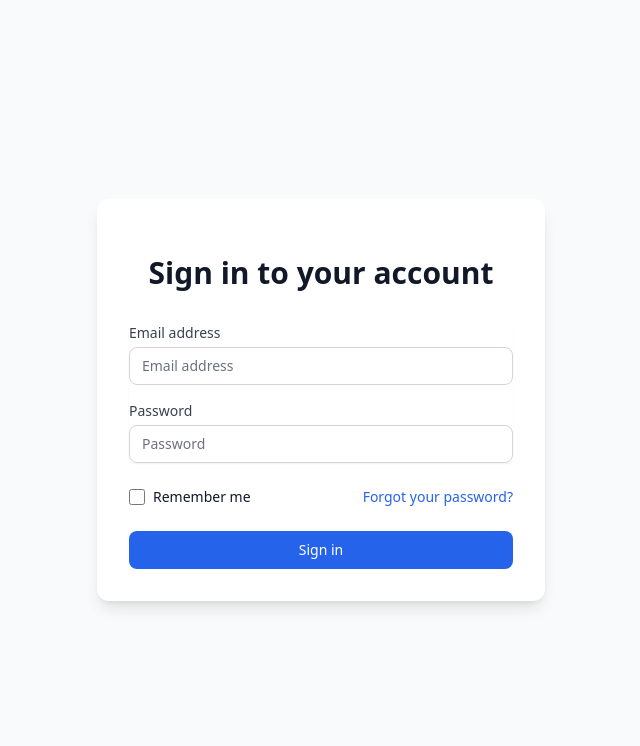
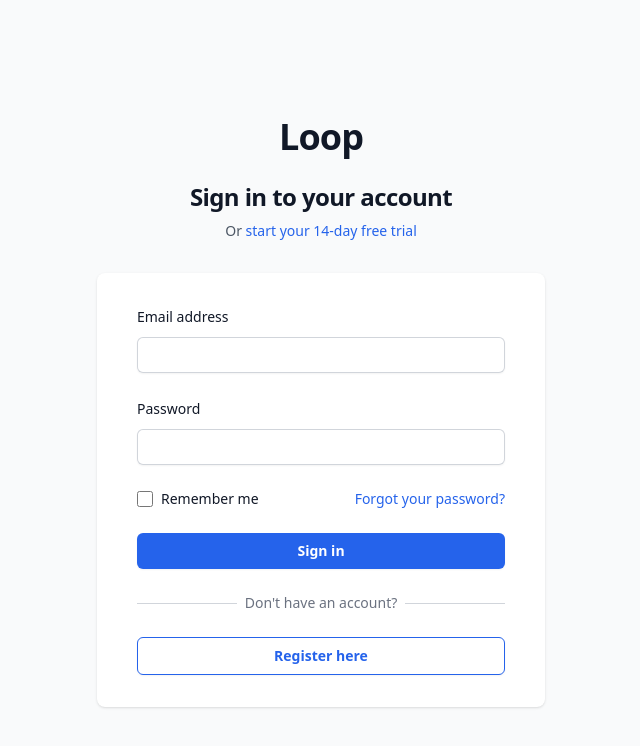
Before and after one commit to siljemogster/FED, a website: page index.html in a window 1280 px wide. Shown: the whole page, without its empty margins (319-959 px from the left). Drawn offline with Linux system fonts and the light colour scheme.

Commit message:
Sign in and register page

```diff
--- a/index.html
+++ b/index.html
@@ -7,72 +7,56 @@
     <link rel="stylesheet" href="css/output.css"/>
     <script scr="js/script.js" defer></script>
 </head>
-<body class="min-h-screen flex items-center justify-center bg-gray-50">
-    <!-- Main Container -->
-    <div class="max-w-md w-full space-y-8 p-8 bg-white rounded-xl shadow-lg">
-        <!-- Header -->
-        <div>
-            <h2 class="mt-6 text-center text-3xl font-extrabold text-gray-900">
+<body>
+    <div class="min-h-screen bg-gray-50 flex flex-col justify-center py-12 sm:px-6 lg:px-8">
+        <div class="sm:mx-auto sm:w-full sm:max-w-md">
+            <h1 class="mt-6 text-center text-4xl font-bold tracking-tight text-gray-900">Loop</h1>
+            <h2 class="mt-6 text-center text-2xl font-bold tracking-tight text-gray-900">
                 Sign in to your account
             </h2>
+            <p class="mt-2 text-center text-sm text-gray-600">
+                Or
+                <a href="#" class="font-medium text-blue-600 hover:text-blue-500">
+                    start your 14-day free trial
+                </a>
+            </p>
         </div>
 
-        <!-- Form -->
-        <form class="mt-8 space-y-6">
-            <!-- Input Fields Container -->
-            <div class="rounded-md shadow-sm space-y-4">
-                <!-- Email Field -->
+        <div class="mt-8 sm:mx-auto sm:w-full sm:max-w-md">
+            <div class="bg-white py-8 px-4 shadow sm:rounded-lg sm:px-10">
+                <form class="space-y-6" action="#" method="POST">
+                    <!-- Email Input -->
                     <div>
-                    <label for="email" class="block text-sm font-medium text-gray-700">
+                        <label for="email" class="block text-sm font-medium leading-6 text-gray-900">
                             Email address
                         </label>
-                    <div class="mt-1">
-                        <input
-                            id="email"
-                            name="email"
-                            type="email"
-                            autocomplete="email"
-                            required
-                            class="appearance-none relative block w-full px-3 py-2 border border-gray-300 rounded-lg placeholder-gray-500 text-gray-900 focus:outline-none focus:ring-2 focus:ring-blue-500 focus:border-blue-500 focus:z-10 sm:text-sm"
-                            placeholder="Email address"
-                        >
+                        <div class="mt-2">
+                            <input id="email" name="email" type="email" autocomplete="email" required
+                                class="block w-full rounded-md border-0 py-1.5 text-gray-900 shadow-sm ring-1 ring-inset ring-gray-300 placeholder:text-gray-400 focus:ring-2 focus:ring-inset focus:ring-blue-600 sm:text-sm sm:leading-6 px-3">
                         </div>
                     </div>
 
-                <!-- Password Field -->
+                    <!-- Password Input -->
                     <div>
-                    <label for="password" class="block text-sm font-medium text-gray-700">
+                        <label for="password" class="block text-sm font-medium leading-6 text-gray-900">
                             Password
                         </label>
-                    <div class="mt-1">
-                        <input
-                            id="password"
-                            name="password"
-                            type="password"
-                            autocomplete="current-password"
-                            required
-                            class="appearance-none relative block w-full px-3 py-2 border border-gray-300 rounded-lg placeholder-gray-500 text-gray-900 focus:outline-none focus:ring-2 focus:ring-blue-500 focus:border-blue-500 focus:z-10 sm:text-sm"
-                            placeholder="Password"
-                        >
-                    </div>
+                        <div class="mt-2">
+                            <input id="password" name="password" type="password" autocomplete="current-password" required
+                                class="block w-full rounded-md border-0 py-1.5 text-gray-900 shadow-sm ring-1 ring-inset ring-gray-300 placeholder:text-gray-400 focus:ring-2 focus:ring-inset focus:ring-blue-600 sm:text-sm sm:leading-6 px-3">
                         </div>
                     </div>
 
-            <!-- Remember Me Checkbox -->
+                    <!-- Remember Me & Forgot Password -->
                     <div class="flex items-center justify-between">
                         <div class="flex items-center">
-                    <input
-                        id="remember-me"
-                        name="remember-me"
-                        type="checkbox"
-                        class="h-4 w-4 text-blue-600 focus:ring-blue-500 border-gray-300 rounded"
-                    >
+                            <input id="remember-me" name="remember-me" type="checkbox"
+                                class="h-4 w-4 rounded border-gray-300 text-blue-600 focus:ring-blue-600">
                             <label for="remember-me" class="ml-2 block text-sm text-gray-900">
                                 Remember me
                             </label>
                         </div>
 
-                <!-- Forgot Password Link -->
                         <div class="text-sm">
                             <a href="#" class="font-medium text-blue-600 hover:text-blue-500">
                                 Forgot your password?
@@ -82,14 +66,32 @@
 
                     <!-- Submit Button -->
                     <div>
-                <button
-                    type="submit"
-                    class="group relative w-full flex justify-center py-2 px-4 border border-transparent text-sm font-medium rounded-lg text-white bg-blue-600 hover:bg-blue-700 focus:outline-none focus:ring-2 focus:ring-offset-2 focus:ring-blue-500 transition-colors duration-200"
-                >
+                        <button type="submit"
+                            class="flex w-full justify-center rounded-md bg-blue-600 px-3 py-2 text-sm font-semibold text-white shadow-sm hover:bg-blue-500 focus-visible:outline focus-visible:outline-2 focus-visible:outline-offset-2 focus-visible:outline-blue-600">
                             Sign in
                         </button>
                     </div>
                 </form>
+
+                <!-- Registration Link -->
+                <div class="mt-6">
+                    <div class="relative">
+                        <div class="absolute inset-0 flex items-center">
+                            <div class="w-full border-t border-gray-300"></div>
+                        </div>
+                        <div class="relative flex justify-center text-sm">
+                            <span class="bg-white px-2 text-gray-500">Don't have an account?</span>
+                        </div>
+                    </div>
+                    <div class="mt-6">
+                        <a href="#"
+                            class="flex w-full justify-center rounded-md border border-blue-600 bg-white px-3 py-2 text-sm font-semibold text-blue-600 shadow-sm hover:bg-gray-50 focus-visible:outline focus-visible:outline-2 focus-visible:outline-offset-2 focus-visible:outline-blue-600">
+                            Register here
+                        </a>
+                    </div>
+                </div>
+            </div>
+        </div>
     </div>
 </body>
 </html>
```
Also changed, not shown: css/output.css. Lines whose indentation alone changed are shown as unchanged.
